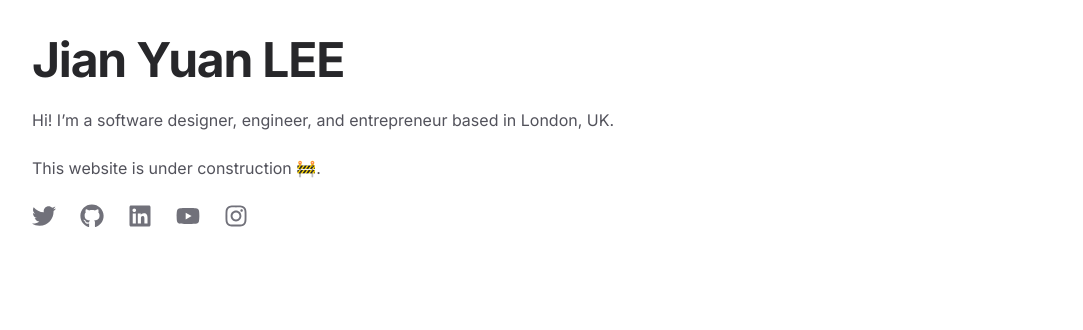
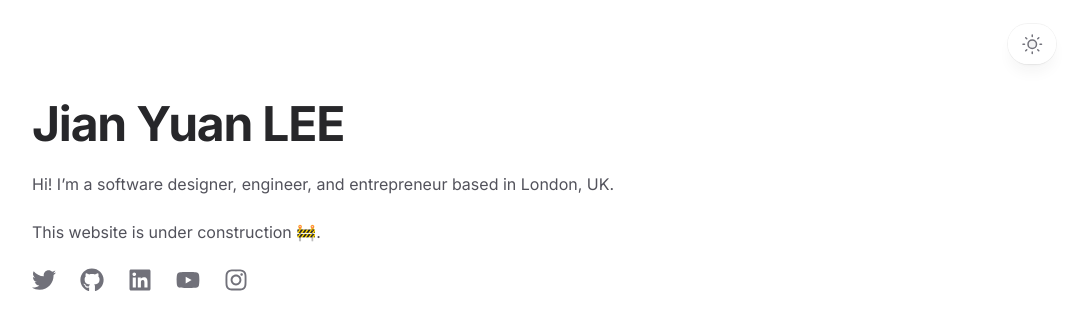
Before and after one commit to jianyuan/jianyuan.io, a Next.js app: page / in a window 1280 px wide. Shown: the top 330 px of the page, without its empty margins (96-1179 px from the left). Built offline with nearby package versions, Linux system fonts and the light colour scheme.

Commit message:
theme toggle

```diff
--- a/package.json
+++ b/package.json
@@ -9,7 +9,6 @@
     "lint": "next lint"
   },
   "dependencies": {
-    "@phosphor-icons/react": "^2.0.10",
     "@tailwindcss/typography": "^0.5.9",
     "@types/node": "20.3.1",
     "@types/react": "18.2.12",
@@ -19,6 +18,7 @@
     "eslint": "8.43.0",
     "eslint-config-next": "13.4.6",
     "next": "13.4.6",
+    "next-themes": "^0.2.1",
     "postcss": "8.4.24",
     "react": "18.2.0",
     "react-dom": "18.2.0",
--- a/src/app/layout.tsx
+++ b/src/app/layout.tsx
@@ -3,6 +3,7 @@ import { Header } from "@/components/header";
 import { cn } from "@/utils/cn";
 import { Inter } from "next/font/google";
 import "./globals.css";
+import { Providers } from "@/components/providers";
 
 const inter = Inter({ subsets: ["latin"] });
 
@@ -17,13 +18,14 @@ export default function RootLayout({
   children: React.ReactNode;
 }) {
   return (
-    <html lang="en">
+    <html lang="en" suppressHydrationWarning>
       <body
         className={cn(
           inter.className,
           "flex h-full flex-col bg-zinc-50 dark:bg-black"
         )}
       >
+        <Providers>
           <div className="fixed inset-0 flex justify-center sm:px-8">
             <div className="flex w-full max-w-7xl lg:px-8">
               <div className="w-full bg-white ring-1 ring-zinc-100 dark:bg-zinc-900 dark:ring-zinc-300/20" />
@@ -34,6 +36,7 @@ export default function RootLayout({
             <main>{children}</main>
             <Footer />
           </div>
+        </Providers>
       </body>
     </html>
   );
--- a/src/components/header.tsx
+++ b/src/components/header.tsx
@@ -1,3 +1,23 @@
+import { ModeToggle } from "@/components/mode-toggle";
+
+import { Container } from "./container";
+
 export function Header() {
-  return <></>;
+  return (
+    <>
+      <header className="pointer-events-none relative z-50 flex flex-col">
+        <div className="top-0 z-10 h-16 pt-6">
+          <Container className="top-[var(--header-top,theme(spacing.6))] w-full">
+            <div className="relative flex gap-4">
+              <div className="flex justify-end md:flex-1">
+                <div className="pointer-events-auto">
+                  <ModeToggle />
+                </div>
+              </div>
+            </div>
+          </Container>
+        </div>
+      </header>
+    </>
+  );
 }
--- /dev/null
+++ b/src/components/mode-toggle.tsx
@@ -0,0 +1,55 @@
+"use client";
+
+import { useTheme } from "next-themes";
+import { useCallback } from "react";
+
+function SunIcon(props: React.SVGProps<SVGSVGElement>) {
+  return (
+    <svg
+      viewBox="0 0 24 24"
+      strokeWidth="1.5"
+      strokeLinecap="round"
+      strokeLinejoin="round"
+      aria-hidden="true"
+      {...props}
+    >
+      <path d="M8 12.25A4.25 4.25 0 0 1 12.25 8v0a4.25 4.25 0 0 1 4.25 4.25v0a4.25 4.25 0 0 1-4.25 4.25v0A4.25 4.25 0 0 1 8 12.25v0Z" />
+      <path
+        d="M12.25 3v1.5M21.5 12.25H20M18.791 18.791l-1.06-1.06M18.791 5.709l-1.06 1.06M12.25 20v1.5M4.5 12.25H3M6.77 6.77 5.709 5.709M6.77 17.73l-1.061 1.061"
+        fill="none"
+      />
+    </svg>
+  );
+}
+
+function MoonIcon(props: React.SVGProps<SVGSVGElement>) {
+  return (
+    <svg viewBox="0 0 24 24" aria-hidden="true" {...props}>
+      <path
+        d="M17.25 16.22a6.937 6.937 0 0 1-9.47-9.47 7.451 7.451 0 1 0 9.47 9.47ZM12.75 7C17 7 17 2.75 17 2.75S17 7 21.25 7C17 7 17 11.25 17 11.25S17 7 12.75 7Z"
+        strokeWidth="1.5"
+        strokeLinecap="round"
+        strokeLinejoin="round"
+      />
+    </svg>
+  );
+}
+
+export function ModeToggle() {
+  const { setTheme, resolvedTheme } = useTheme();
+  const toggleMode = useCallback(() => {
+    setTheme(resolvedTheme === "dark" ? "light" : "dark");
+  }, [resolvedTheme, setTheme]);
+
+  return (
+    <button
+      type="button"
+      aria-label="Toggle dark mode"
+      className="group rounded-full bg-white/90 px-3 py-2 shadow-lg shadow-zinc-800/5 ring-1 ring-zinc-900/5 backdrop-blur transition dark:bg-zinc-800/90 dark:ring-white/10 dark:hover:ring-white/20"
+      onClick={toggleMode}
+    >
+      <SunIcon className="h-6 w-6 fill-zinc-100 stroke-zinc-500 transition group-hover:fill-zinc-200 group-hover:stroke-zinc-700 dark:hidden [@media(prefers-color-scheme:dark)]:fill-teal-50 [@media(prefers-color-scheme:dark)]:stroke-teal-500 [@media(prefers-color-scheme:dark)]:group-hover:fill-teal-50 [@media(prefers-color-scheme:dark)]:group-hover:stroke-teal-600" />
+      <MoonIcon className="hidden h-6 w-6 fill-zinc-700 stroke-zinc-500 transition dark:block [@media(prefers-color-scheme:dark)]:group-hover:stroke-zinc-400 [@media_not_(prefers-color-scheme:dark)]:fill-teal-400/10 [@media_not_(prefers-color-scheme:dark)]:stroke-teal-500" />
+    </button>
+  );
+}
--- /dev/null
+++ b/src/components/providers.tsx
@@ -0,0 +1,11 @@
+"use client";
+
+import { ThemeProvider } from "next-themes";
+
+export function Providers({ children }: { children: React.ReactNode }) {
+  return (
+    <ThemeProvider attribute="class" defaultTheme="system" enableSystem>
+      {children}
+    </ThemeProvider>
+  );
+}
```
Also changed, not shown: 1 other file (tests, documents, lock files or other folders). Lines whose indentation alone changed are shown as unchanged.
